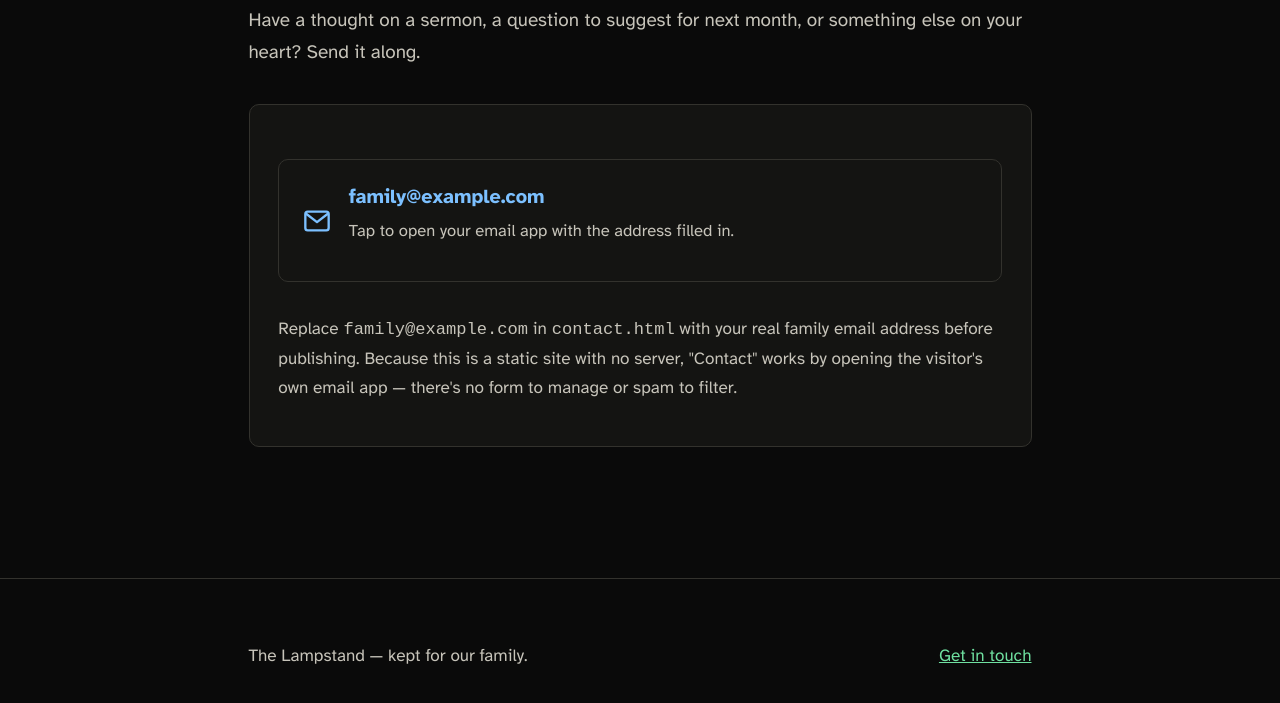
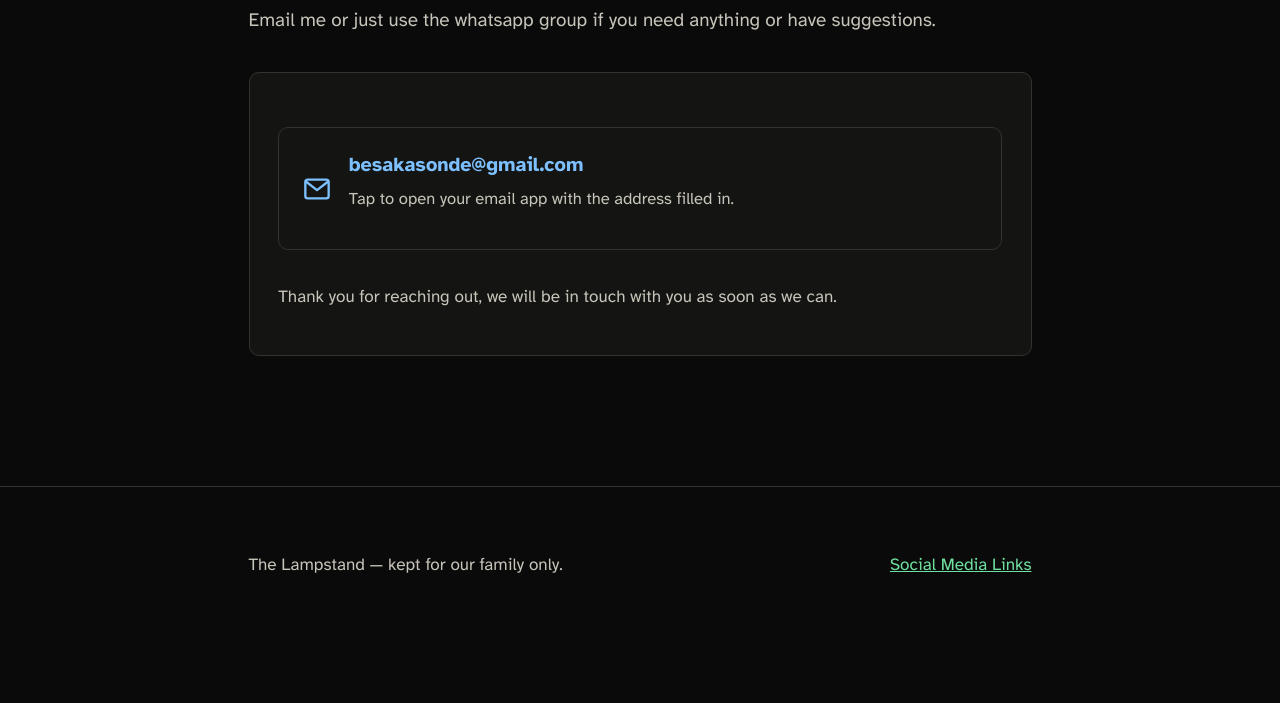
Before and after one commit to the-lampstand/the-lampstand.github.io, a plain HTML site: page contact.html in a window 1280 px wide. Shown: the part 453-1156 px from the top of the page. After the commit the page ends 1094 px from the top, so only its background shows below. Drawn offline with Linux system fonts and the light colour scheme.

Commit message:
A few textual edits

```diff
--- a/contact.html
+++ b/contact.html
@@ -63,7 +63,7 @@
     <section style="padding-top:2.5rem;">
       <p class="eyebrow">Reach out</p>
       <h1 class="section-heading">Contact</h1>
-      <p class="section-sub">Have a thought on a sermon, a question to suggest for next month, or something else on your heart? Send it along.</p>
+      <p class="section-sub">Email me or just use the whatsapp group if you need anything or have suggestions.</p>
 
       <div class="card contact-card">
         <div class="contact-methods">
@@ -73,16 +73,14 @@
               <path d="M3 6l9 7 9-7" stroke="#7cc0ff" stroke-width="2" stroke-linecap="round" stroke-linejoin="round"/>
             </svg>
             <div>
-              <a href="mailto:family@example.com?subject=The%20Lampstand">family@example.com</a>
+              <a href="mailto:besakasonde@gmail.com?subject=The%20Lampstand">besakasonde@gmail.com</a>
               <p class="desc">Tap to open your email app with the address filled in.</p>
             </div>
           </div>
         </div>
 
         <p style="margin-top:1.75rem; color: var(--color-text-muted); font-size: 0.95rem;">
-          Replace <code>family@example.com</code> in <code>contact.html</code> with your real family
-          email address before publishing. Because this is a static site with no server, "Contact"
-          works by opening the visitor's own email app — there's no form to manage or spam to filter.
+          Thank you for reaching out, we will be in touch with you as soon as we can.
         </p>
       </div>
     </section>
@@ -91,8 +89,8 @@
 
 <footer class="site-footer">
   <div class="wrap">
-    <p>The Lampstand — kept for our family.</p>
-    <p><a href="contact.html">Get in touch</a></p>
+    <p>The Lampstand — kept for our family only.</p>
+    <p><a href="contact.html">Social Media Links </a></p>
   </div>
 </footer>
 
```
Also changed, not shown: index.html (+2 -2 lines), questions.html (+2 -2 lines), sermons.html (+2 -2 lines).
